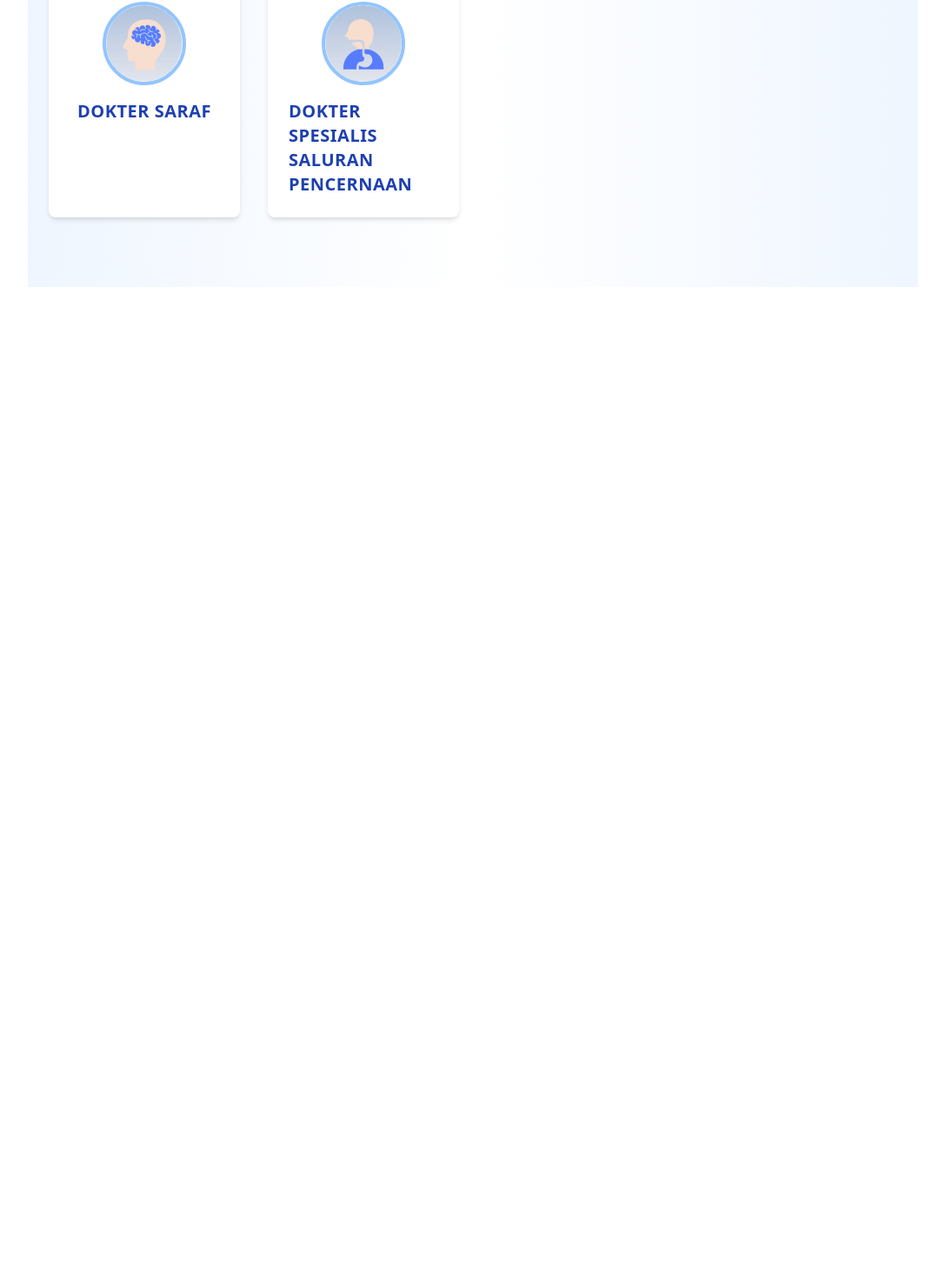
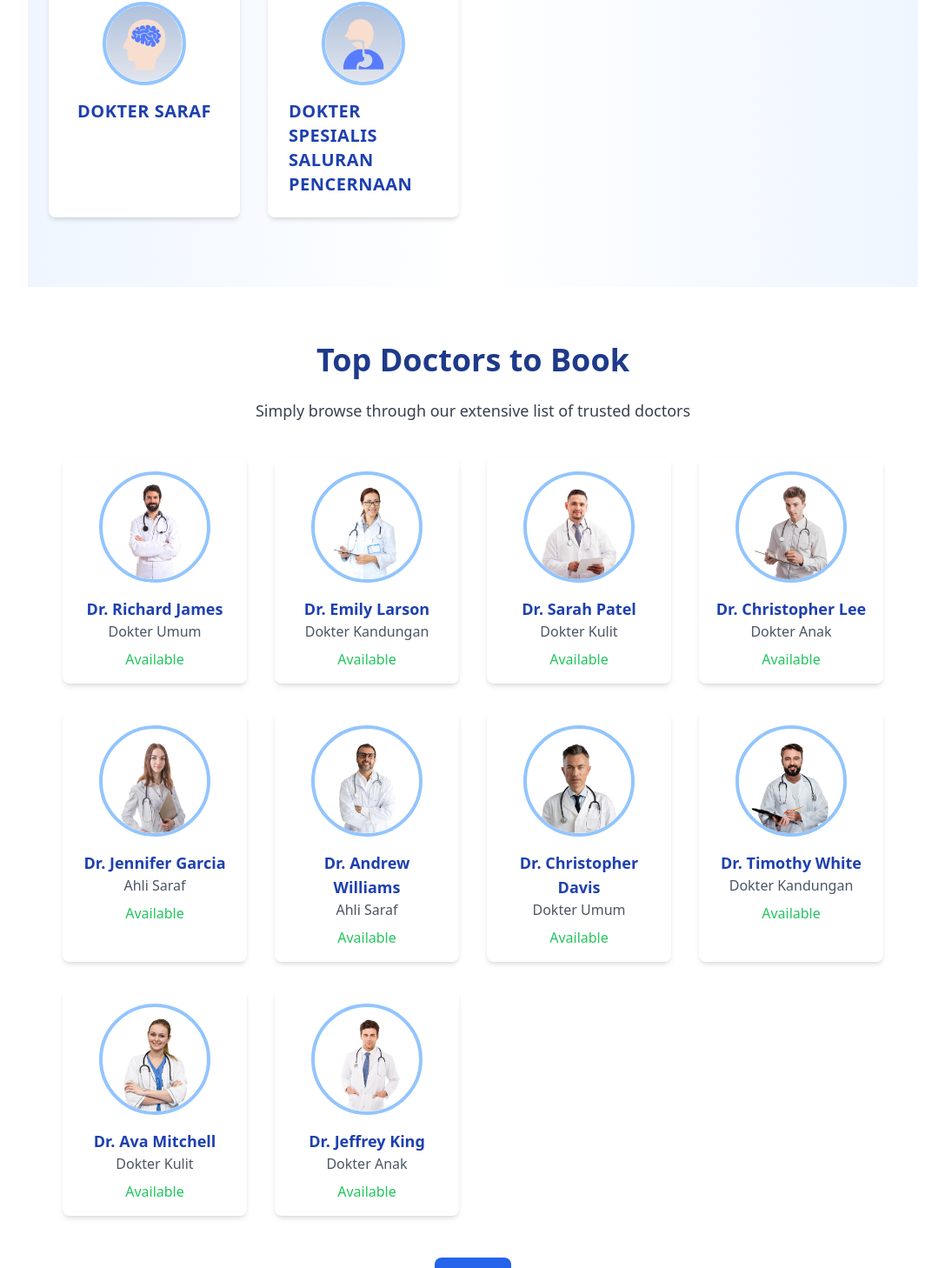
Before and after one commit to umem1125/doctor-appointment-react-js, a React (Vite) app: page / in a window 1280 px wide. Shown: the part 1096-2554 px from the top of the page at 87% size, without its empty margins (96-1183 px from the left). Before the commit the page ends 1426 px from the top, so only its background shows below. Built offline with nearby package versions, Linux system fonts and the light colour scheme.

Commit message:
top doctors component

```diff
--- a/index.html
+++ b/index.html
@@ -1,5 +1,5 @@
 <!DOCTYPE html>
-<html lang="en">
+<html lang="en" class="scroll-smooth">
   <head>
     <meta charset="UTF-8" />
     <link rel="icon" type="image/svg+xml" href="/vite.svg" />
--- /dev/null
+++ b/src/components/TopDoctors.jsx
@@ -0,0 +1,49 @@
+import React, { useContext } from "react";
+import { AppContext } from "../context/AppContext";
+import { useNavigate } from "react-router-dom";
+
+const TopDoctors = () => {
+  const { doctors } = useContext(AppContext);
+  const navigate = useNavigate();
+  return (
+    <section className="flex flex-col items-center gap-6 my-16 text-gray-900 md:mx-10">
+      <h1 className="text-4xl font-extrabold text-center text-blue-900">
+        Top Doctors to Book
+      </h1>
+      <p className="max-w-xl text-center text-gray-700 text-lg mb-4">
+        Simply browse through our extensive list of trusted doctors
+      </p>
+
+      <div className="grid grid-cols-1 sm:grid-cols-2 md:grid-cols-3 lg:grid-cols-4 gap-8 max-w-6xl w-full">
+        {doctors.slice(0, 10).map((item, index) => (
+          <div
+            onClick={() => navigate(`/appointment/${item._id}`)}
+            key={index}
+            className="bg-white rounded-lg shadow-md hover:shadow-xl transition duration-300 p-4 flex flex-col items-center cursor-pointer"
+          >
+            <img
+              src={item.image}
+              alt="Doctor"
+              className="w-32 h-32 object-cover rounded-full mb-4 border-4 border-blue-300"
+            />
+            <div className="text-center">
+              <p className="text-lg font-semibold text-blue-800">{item.name}</p>
+              <p className="text-gray-600">{item.speciality}</p>
+              <div className="mt-2">
+                <p className="text-green-500 font-medium">Available</p>
+              </div>
+            </div>
+          </div>
+        ))}
+      </div>
+      <button
+        onClick={() => navigate("/doctors")}
+        className="mt-6 px-6 py-2 bg-blue-600 text-white rounded-lg hover:bg-blue-700 transition duration-300"
+      >
+        More
+      </button>
+    </section>
+  );
+};
+
+export default TopDoctors;
--- a/src/components/index.js
+++ b/src/components/index.js
@@ -1,5 +1,6 @@
 import Navbar from "./Navbar";
 import Header from "./Header";
 import SpecialityMenu from "./SpecialityMenu";
+import TopDoctors from "./TopDoctors";
 
-export { Navbar, Header, SpecialityMenu };
+export { Navbar, Header, SpecialityMenu, TopDoctors };
--- /dev/null
+++ b/src/context/AppContext.jsx
@@ -0,0 +1,15 @@
+import { createContext } from "react";
+import { doctors } from "../assets/assets";
+
+export const AppContext = createContext();
+
+const AppContextProvider = (props) => {
+  const value = {
+    doctors,
+  };
+  return (
+    <AppContext.Provider value={value}>{props.children}</AppContext.Provider>
+  );
+};
+
+export default AppContextProvider;
--- a/src/main.jsx
+++ b/src/main.jsx
@@ -3,6 +3,7 @@ import { createRoot } from "react-dom/client";
 import "./index.css";
 import App from "./App.jsx";
 import { BrowserRouter } from "react-router-dom";
+import AppContextProvider from "./context/AppContext.jsx";
 
 createRoot(document.getElementById("root")).render(
   // <StrictMode>
@@ -10,6 +11,8 @@ createRoot(document.getElementById("root")).render(
   // </StrictMode>,
 
   <BrowserRouter>
-    <App />
+    <AppContextProvider>
+      <App />
+    </AppContextProvider>
   </BrowserRouter>
 );
--- a/src/pages/Appointment.jsx
+++ b/src/pages/Appointment.jsx
@@ -1,7 +1,10 @@
 import React from "react";
+import { useParams } from "react-router-dom";
 
 const Appointment = () => {
-  return <div>Appointment</div>;
+  const { docId } = useParams();
+
+  return <div>Appointment: {docId}</div>;
 };
 
 export default Appointment;
--- a/src/pages/Home.jsx
+++ b/src/pages/Home.jsx
@@ -1,11 +1,12 @@
 import React from "react";
-import { Header, SpecialityMenu } from "../components";
+import { Header, SpecialityMenu, TopDoctors } from "../components";
 
 const Home = () => {
   return (
     <div>
       <Header />
       <SpecialityMenu />
+      <TopDoctors />
     </div>
   );
 };
--- a/tailwind.config.js
+++ b/tailwind.config.js
@@ -6,6 +6,9 @@ export default {
       colors: {
         primary: "#5f6fff",
       },
+      gridTemplateColumns: {
+        auto: "repeat(auto-fill, minmax(200px, 1fr))",
+      },
     },
   },
   plugins: [],
```
